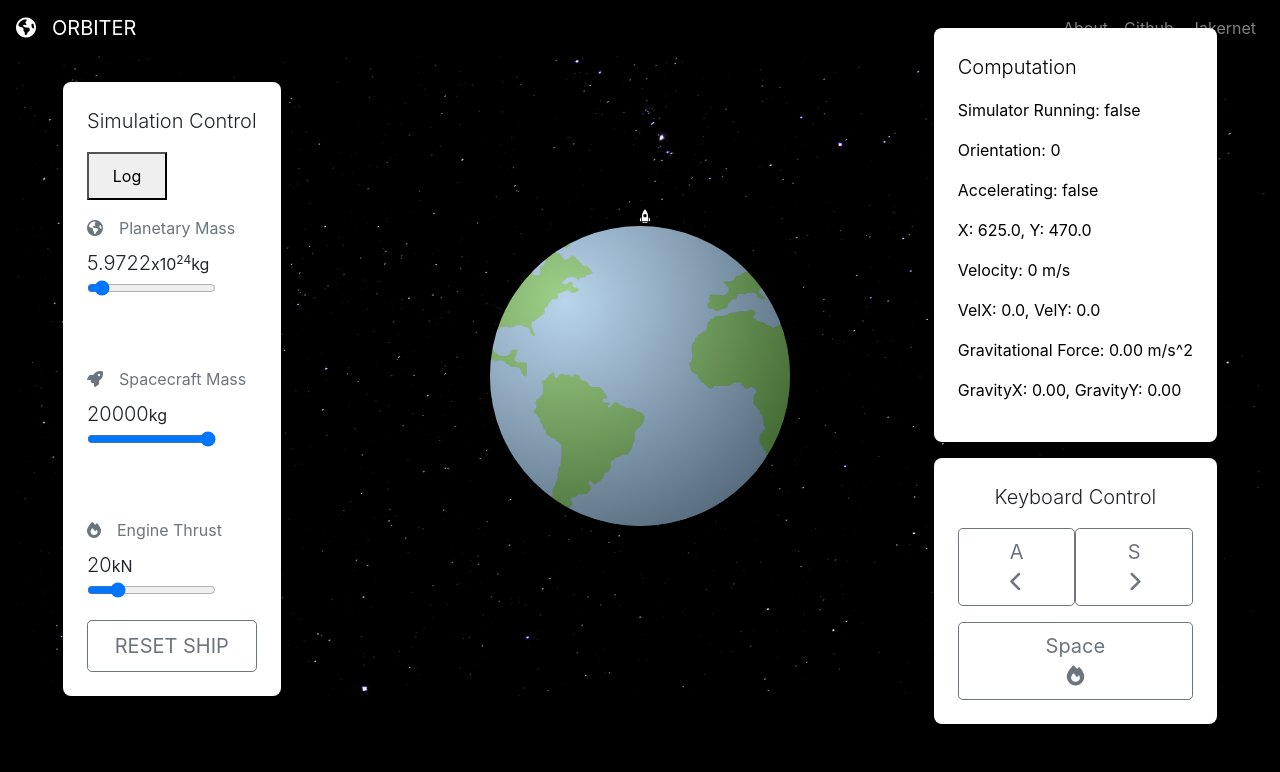
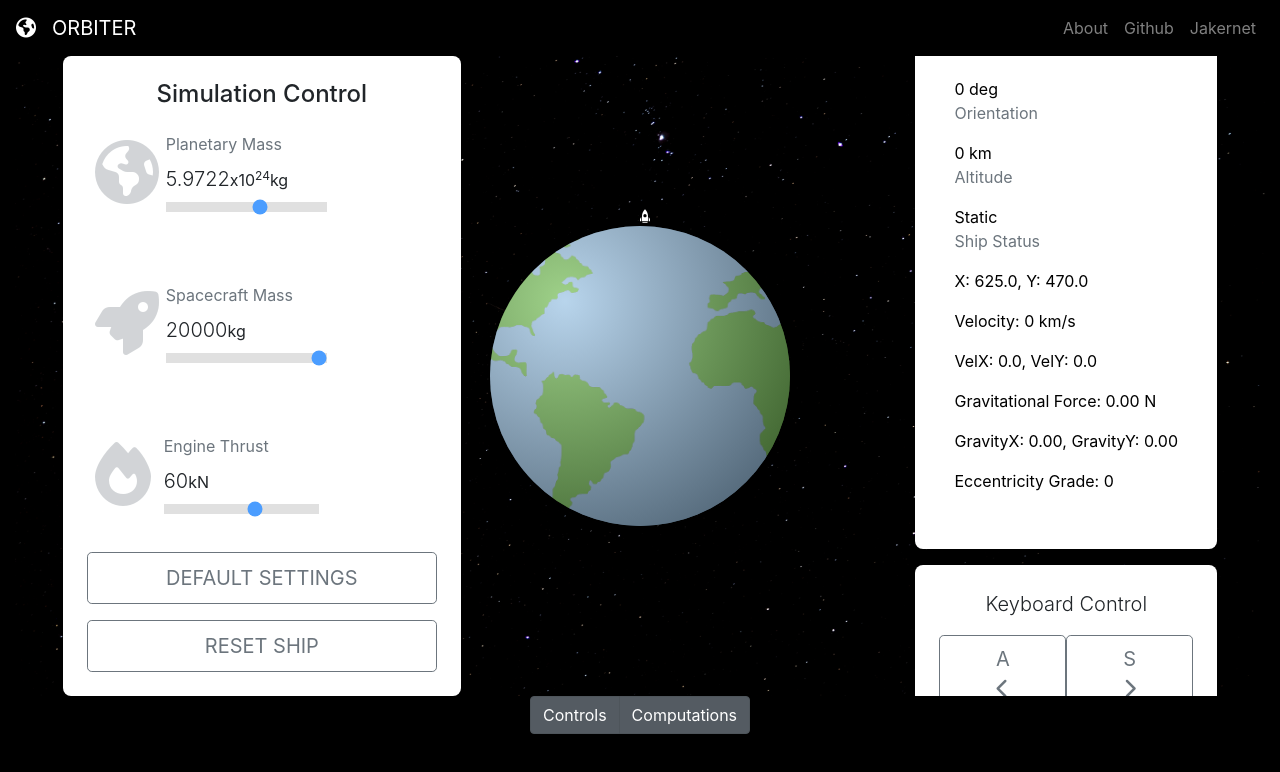
Before and after one commit to jakermate/orbiter, a React (Create React App) app: page / in a window 1280 px wide. Shown: the top 772 px of the page. Built offline with nearby package versions, Linux system fonts and the light colour scheme.

Commit message:
Toggles for menus.  Styling for ship flame.  Sliders control states.

```diff
--- a/public/index.html
+++ b/public/index.html
@@ -26,7 +26,7 @@
       work correctly both with client-side routing and a non-root public URL.
       Learn how to configure a non-root public URL by running `npm run build`.
     -->
-    <title>React App</title>
+    <title>Orbiter</title>
   </head>
   <body>
     <noscript>You need to enable JavaScript to run this app.</noscript>
--- a/src/components/Simulator.jsx
+++ b/src/components/Simulator.jsx
@@ -6,6 +6,9 @@ import Ship from '../values/ship';
 import rocketImg from '../res/ship.svg'
 import { useSpring, animated } from 'react-spring'
 import earth from '../res/earth.png'
+const clipPath = {
+    clipPath: 'polygon(0 0, 100% 0, 50% 100%)'
+}
 export default class Simulator extends Component {
     constructor(props) {
         super(props)
@@ -16,10 +19,13 @@ export default class Simulator extends Component {
             turningClockwise: false,
             turningCounterClockwise: false,
             windowX: 0,
-            thrust: 20,
+            thrust: 60,
             windowY: 0,
             planetaryMass: 5.9722,
             planetX: 150,
+            grade: 0,
+            controlsActive: true,
+            computationsActive: true,
             modConstant: .01 // used to fine tune acceleration and gravity ratios
         }
         // instantiate new ship object
@@ -36,12 +42,12 @@ export default class Simulator extends Component {
         // find simulator window dimensions
         let simWindow = document.getElementById('sim-window')
         let winX = simWindow.scrollWidth
-        let winY = simWindow.scrollHeight
+        let winY = simWindow.clientHeight
         this.setState({ windowX: winX, windowY: winY }, () => console.log(`x: ${this.state.windowX}\ny: ${this.state.windowY}`))
         // find planet radius
         let planetDiv = document.getElementById('planet')
         let planetRadius = planetDiv.scrollWidth / 2
-        this.setState({ planetX: planetRadius }, function(){
+        this.setState({ planetX: planetRadius }, function () {
             console.log(`Planet radius: ${this.state.planetX}`)
             this.rocket.resetShip(winX, winY, this.state.planetX)
             this.forceUpdate()
@@ -51,7 +57,6 @@ export default class Simulator extends Component {
     componentDidMount() {
         //  initial simulator window sizes
         this.getSimDimensions()
-
 
         // resize listener
         window.addEventListener('resize', () => this.resetSimulator())
@@ -105,21 +110,38 @@ export default class Simulator extends Component {
 
     resetSimulator = () => {
         this.getSimDimensions()
-        this.setState({isRunning: false})
+        this.setState({ isRunning: false })
         // set ship starting point
         this.rocket.resetShip(this.state.windowX, this.state.windowY, this.state.planetX, this.interval)
         this.forceUpdate()
     }
+    revertDefaultSettings() {
 
+    }
     // log ship object
     logShipObject = () => {
         console.log(this.rocket)
     }
 
     // CONTROL
+    toggleControls(){
+        this.setState({controlsActive: !this.state.controlsActive})
+    }
+    toggleComputations(){
+        this.setState({computationsActive: !this.state.computationsActive})
+    }
     updateThrust(e) {
         console.log(e.target.value)
-        this.setState({ thrust: e.target.value })
+        this.setState({ thrust: e.target.value }, () => {
+            this.rocket.set_thrust(this.state.thrust)
+            console.log(this.state.thrust)
+        })
+    }
+    updatePlanetaryMass(e) {
+        this.setState({ planetaryMass: e.target.value }, () => {
+            this.rocket.set_planetMass(this.state.planetaryMass)
+            console.log(this.rocket.planetMass)
+        })
     }
 
     isAccelerating = (e) => {
@@ -165,7 +187,7 @@ export default class Simulator extends Component {
         }
         return (
             <SimulatorWrapper>
-                <SimulatorWindow id="sim-window" style={{ background: `url(${sky})`, backgroundSize: 'cover', backgroundPosition: 'center' }}>
+                <SimulatorWindow id="sim-window" style={{ background: `url(${sky})`, backgroundSize: 'cover', backgroundPosition: 'center',boxSizing:'border-box',overflowX:'hidden' }}>
                     {/* ship component */}
                     <Rocket style={rocketPosition}>
                         <img className="img-fluid" src={rocketImg} alt="" />
@@ -191,22 +213,47 @@ export default class Simulator extends Component {
                         }
 
                         {/* engine plume */}
-                        <div id="flames" style={{ width: '10px', height: '20px', background: 'red', position: 'absolute ', bottom: '-20px', display: this.rocket.accelerating ? 'block' : 'none' }}>
+                        <div id="flames" className="flames" style={{ width: '10px', height: `${this.state.thrust / 3}px`, background: 'red', position: 'absolute ', bottom: `${-this.state.thrust / 3}px`, display: this.rocket.accelerating ? 'block' : 'none', ...clipPath }}>
                         </div>
 
                     </Rocket>
-                    <Info>
+                    <Info className="transform-transition" style={{transform: this.state.computationsActive ? `translateX(0)` : `translateX(1000px)`,}}>
 
                         <div id="info" style={{ color: 'black', background: 'white', borderRadius: '8px' }} className=" text-left mr-5 px-4 py-4">
-                            <p className="lead">Computation</p>
-                            <p>Simulator Running: {this.state.isRunning.toString()}</p>
-                            <p>Orientation: {this.rocket.angle}</p>
-                            <p>Accelerating: {this.rocket.accelerating.toString()}</p>
+                            <h4 className="text-center">Computations</h4>
+                            <div className="container py-3">
+                            <div>
+                                <p>Simulator {this.state.isRunning ? 'Running' : 'Stalled'}</p>
+                                <p className="text-muted">Simulator Status</p>
+                            </div>
+                            <div>
+                                {this.rocket.angle} deg
+                            <p className="text-muted">Orientation</p>
+
+                            </div>
+                            <div>
+                                {(this.rocket.radius - 150).toFixed(0)} km
+                            <p className="text-muted">Altitude </p>
+
+                            </div>
+                            <div>
+                                {
+                                    this.rocket.accelerating ? 'Accelerating' : 'Static'
+                                }
+                                <p className="text-muted">Ship Status </p>
+
+                            </div>
                             <p>X: {this.rocket.x.toFixed(1)}, Y: {this.rocket.y.toFixed(1)}</p>
-                            <p>Velocity: {this.rocket.Vel.toFixed(1)*10} m/s</p>
+                            <p>Velocity: {this.rocket.Vel.toFixed(1) * 10} km/s</p>
                             <p>VelX: {this.rocket.velX.toFixed(1)}, VelY: {this.rocket.velY.toFixed(1)}</p>
-                            <p>Gravitational Force: {this.rocket.gravitationalForce.toFixed(2)} m/s^2</p>
+                            <p>Gravitational Force: {this.rocket.gravitationalForce.toFixed(2)} N</p>
                             <p>GravityX: {this.rocket.gravityX.toFixed(2)}, GravityY: {this.rocket.gravityY.toFixed(2)}</p>
+
+                            <div>
+                            {/* grades how round/non-eccentric the orbit is */}
+                            <p>Eccentricity Grade: {this.state.grade}</p>
+                            </div>
+                            </div>
 
                         </div>
                         <div className="mr-5 mt-3 px-4 py-4" style={{ background: 'white', borderRadius: '8px', }} >
@@ -218,7 +265,7 @@ export default class Simulator extends Component {
                         </div>
 
                     </Info>
-                    <animated.div>
+                    <animated.div >
                         <Planet style={{ background: `url(${earth})`, backgroundPosition: 'center', backgroundSize: '140%', overflow: 'hidden' }} id="planet">
                             <div id="atmosphere-overlay" style={{ opacity: .7, position: 'absolute', top: 0, bottom: 0, left: 0, right: 0, background: `radial-gradient(circle at 25% 25%, rgba(255,255,255,.5) 0%,rgba(00,00,00,.8))` }}>
 
@@ -226,45 +273,83 @@ export default class Simulator extends Component {
 
                         </Planet>
                     </animated.div>
-                    <div id="controls" className="px-4 py-4 text-left ml-5" style={{
-                        position: 'absolute', bottom: 0,
+                    <div id="controls" className="px-4 py-4 text-left ml-5 transform-transition" style={{
+                        position: 'absolute',
+                        transform: this.state.controlsActive ? `translateX(0)` : `translateX(-1000px)`,
                         left: 0, background: 'white', display: 'flex', flexDirection: 'column', borderRadius: '8px'
                     }}>
-                        <p className="lead text-center">Simulation Control</p>
+                        <h4 className=" text-center">Simulation Control</h4>
 
-                        <div>
-                            <Button onClick={this.logShipObject.bind(this)}>Log</Button>
+
+
+                        <div className="py-3 d-flex flex-row container">
+                            <div className="row">
+                                <div className="p-2 col-3">
+                                    <i class="fas fa-globe-americas mr-3 fa-4x text-secondary" style={{opacity:'.3'}}></i>
                                 </div>
-
-                        <div className="py-3">
-                            <label htmlFor="Planetary Mass" className="text-muted"><i class="fas fa-globe-americas mr-3"></i>Planetary Mass</label><br />
+                                <div className="col-9">
+                                    <label htmlFor="Planetary Mass" className="text-muted">Planetary Mass</label><br />
                                     <div>
                                         <span className="lead">{this.state.planetaryMass}</span>x10<sup>24</sup>kg
                                 </div>
-                            <input type="range" min={0} max={100} value={this.state.planetaryMass} name="Planetary Mass" id="" />
+                                    <input type="range" className="w-100 slider-style" min={.1} max={10} step={.1} onChange={e => this.updatePlanetaryMass(e)} value={this.state.planetaryMass} name="Planetary Mass" id="" />
+                                </div>
+                            </div>
+
+
                         </div>
                         <hr />
-                        <div className="py-3">
-                            <label htmlFor="Spacecraft Mass" className="text-muted"><i class="fas fa-rocket mr-3"></i>Spacecraft Mass</label><br />
+                        <div className="py-3 d-flex flex-row container">
+
+                            <div className="row">
+                                <div className="p-2 col-3">
+                                    <i class="fas fa-rocket mr-3 fa-4x text-secondary" style={{opacity:'.3'}}></i>
+                                </div>
+                                <div className="col-9">
+                                    <label htmlFor="Spacecraft Mass" className="text-muted">Spacecraft Mass</label><br />
                                     <div>
                                         <span className="lead">{this.rocket.mass}</span>kg
                                         </div>
-                            <input type="range" min={0} max={100} value={this.rocket.mass} name="Spacecraft Mass" id="" />
+                                    <input type="range" className="w-100 slider-style" min={0} max={100} value={this.rocket.mass} name="Spacecraft Mass" id="" />
+                                </div>
+                            </div>
+
                         </div>
                         <hr />
-                        <div className="py-3">
-                            <label htmlFor="Engine Thrust" className="text-muted"><i class="fas fa-fire mr-3"></i>Engine Thrust</label><br />
+                        <div className="py-3 d-flex flex-row container">
+                            <div className="row">
+                                <div className="p-2 col-3">
+                                    <i class="fas fa-fire mr-3 fa-4x text-secondary" style={{opacity:'.3'}}></i>
+                                </div>
+                                <div className=" col-9">
+                                    <label htmlFor="Engine Thrust" className="text-muted">Engine Thrust</label><br />
                                     <div>
                                         <span className="lead">{this.state.thrust}</span>kN
                                 </div>
-                            <input type="range" min={0} step={1} max={100} value={this.state.thrust} name="Engine Thrust" id="" onChange={e => this.updateThrust(e)} />
+                                    <input type="range" className="w-100 slider-style" min={0} step={1} max={100} value={this.state.thrust} name="Engine Thrust" id="" onChange={e => this.updateThrust(e)} />
                                 </div>
-                        <div>
+                            </div>
 
-                            <Button className="btn btn-outline-secondary btn-lg w-100" onClick={this.resetSimulator.bind(this)}>RESET SHIP</Button>
+
+                        </div>
+                        <div className="mt-3">
+                            <Button className="btn btn-outline-secondary btn-lg w-100 mb-3 "  onClick={this.revertDefaultSettings.bind(this)}>DEFAULT SETTINGS</Button>
+
+                            <Button className="btn btn-outline-secondary btn-lg w-100 " onClick={this.resetSimulator.bind(this)}>RESET SHIP</Button>
                         </div>
                     </div>
                 </SimulatorWindow>
+                <div id="toggles">
+                    <div className="btn-group">
+                    <button className={`btn btn-secondary btn-custom ${this.state.controlsActive ? 'active' : ''}`} onClick={e=>this.toggleControls()}>
+                        Controls
+                    </button>
+                    <button className={`btn btn-secondary btn-custom ${this.state.computationsActive ? 'active' : ''}`} onClick={e=>this.toggleComputations()}>
+                        Computations
+                    </button>
+                    </div>
+
+                </div>
             </SimulatorWrapper>
         )
     }
@@ -287,7 +372,6 @@ const SimulatorWindow = styled.div`
     min-height: 80vh;
     overflow: visible;
     background-color: black;
-    padding: 50px;
     position: relative;
 `
 const Info = styled.div`
@@ -303,7 +387,13 @@ const Planet = styled.div`
     height: 300px;
     position: relative;
     border-radius: 100%;
-
+    /* &::before{
+        content:'sd';
+        background: red;
+        position:absolute;
+        height:100%;
+        width:100%;
+    } */
 `
 // ship
 const Rocket = styled.div`
--- a/src/index.css
+++ b/src/index.css
@@ -15,3 +15,35 @@ code {
   font-family: source-code-pro, Menlo, Monaco, Consolas, "Courier New",
     monospace;
 }
+.slider-style{
+  -webkit-appearance: none;  /* Override default CSS styles */
+  appearance: none;
+  height: 10px; /* Specified height */
+  background: #d3d3d3; /* Grey background */
+  outline: none; /* Remove outline */
+  opacity: 0.7; /* Set transparency (for mouse-over effects on hover) */
+  -webkit-transition: .2s; /* 0.2 seconds transition on hover */
+  transition: opacity .2s;
+}
+.slider::-webkit-slider-thumb {
+  -webkit-appearance: none; /* Override default look */
+  appearance: none;
+  width: 25px; /* Set a specific slider handle width */
+  height: 25px; /* Slider handle height */
+  background: #4CAF50; /* Green background */
+  cursor: pointer; /* Cursor on hover */
+}
+
+.slider::-moz-range-thumb {
+  width: 25px; /* Set a specific slider handle width */
+  height: 25px; /* Slider handle height */
+  background: #4CAF50; /* Green background */
+  cursor: pointer; /* Cursor on hover */
+}
+
+.transform-transition{
+  transition: transform .5s ease-in-out;
+}
+.btn:active,.btn:focus{
+  outline: none !important;
+}
--- a/src/values/constants.js
+++ b/src/values/constants.js
@@ -1,4 +1,5 @@
 export default {
     gravity: 6.674,
-    boosterAcceleration: 600
+    boosterAcceleration: 600,
+    planetMass: 5.972
 }
--- a/src/values/ship.js
+++ b/src/values/ship.js
@@ -3,19 +3,20 @@ import constants from './constants'
 export default class Ship{
     interval
     constructor(accelerationConstant, gravity, modifyer, windowX, windowY, radius){
-        this.accelerationConstant = accelerationConstant
+        this.thrust = accelerationConstant
         this.gravity = gravity
         this.modifyer = modifyer
         this.angle = 0
         this.accelerating = false
         this.velX = 0
+        this.velY = 0
         this.Vel = 0
         this.gravitationalForce = 0
-        this.velY = 0
         this.canvasX = windowX
         this.canvasY = windowY
         this.x = this.canvasX / 2
         this.y = this.canvasY / 2 + radius
+        this.radius = 150
         this.gravityX = 0
         this.gravityY = 0
         this.mass = 20000
@@ -46,8 +47,8 @@ export default class Ship{
         if(this.accelerating){
                 // determine x and y components of angular vector
                 // must convert from degrees to radians
-                this.velX += (this.accelerationConstant * Math.sin(this.angle*(Math.PI/180)))*this.modifyer
-                this.velY += (this.accelerationConstant * Math.cos(this.angle*(Math.PI/180)))*this.modifyer
+                this.velX += (this.thrust * Math.sin(this.angle*(Math.PI/180)))*this.modifyer
+                this.velY += (this.thrust * Math.cos(this.angle*(Math.PI/180)))*this.modifyer
                 // console.log(Math.sin(this.angle))
 
         }
@@ -72,7 +73,7 @@ export default class Ship{
     calculate_gravity(dX, dY){
         let radius2 = Math.pow(dX,2) + Math.pow(dY,2)
         let radius = Math.sqrt(radius2)
-        let force = (constants.gravity ) * (this.mass/(this.planetMass * 1000)) / (Math.pow(radius, 2)) * 500000
+        let force = (constants.gravity ) * ((this.mass/40000)*(this.planetMass)) / (Math.pow(radius, 2)) * 500000
         return force
     }
     // break down gravitational force into x and y components
@@ -89,6 +90,7 @@ export default class Ship{
         let b = this.y - (this.canvasY / 2)
         let c2 = Math.pow(a,2) + Math.pow(b,2)
         let c = Math.sqrt(c2).toFixed(2)
+
         return c
     }
     // move ship using current acceleration components and gravity
@@ -140,10 +142,17 @@ export default class Ship{
         let dy = Math.abs(this.y - (this.canvasY / 2))
         let c2 = Math.pow(dx,2) + Math.pow(dy,2)
         let c = Math.sqrt(c2)
+        this.radius = c
         if(c < 145){
             console.log('Collision!')
             this.collision = true
         }
     }
 
+    set_thrust(thrust){
+        this.thrust = thrust * 10
+    }
+    set_planetMass(mass){
+        this.planetMass = mass
+    }
 }
```
Also changed, not shown: 1 other file (tests, documents, lock files or other folders). Lines whose indentation alone changed are shown as unchanged.
